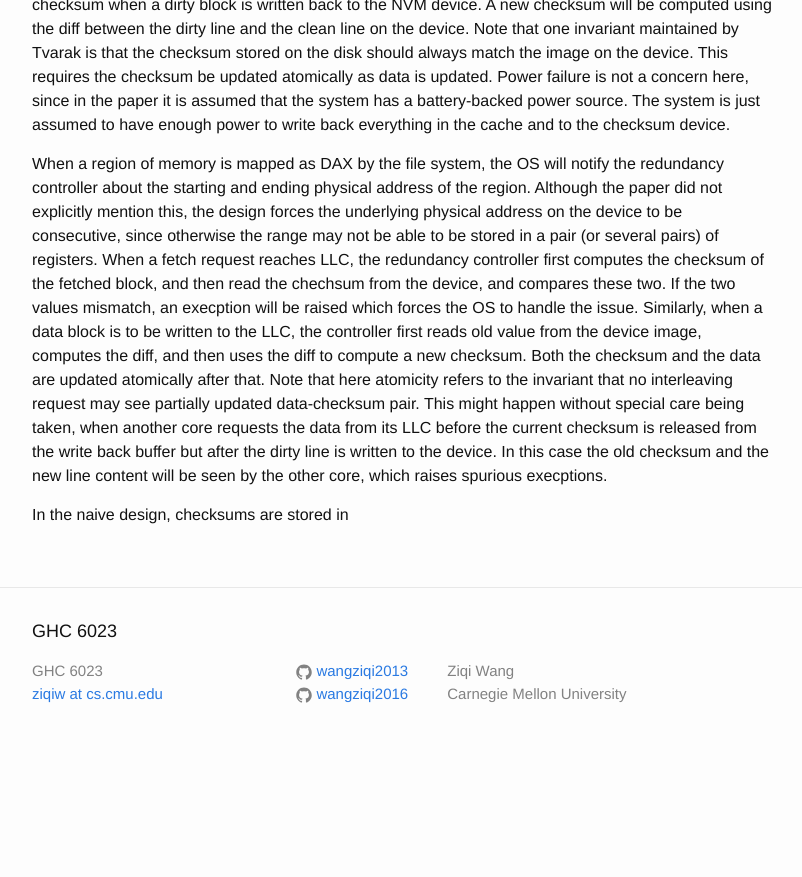
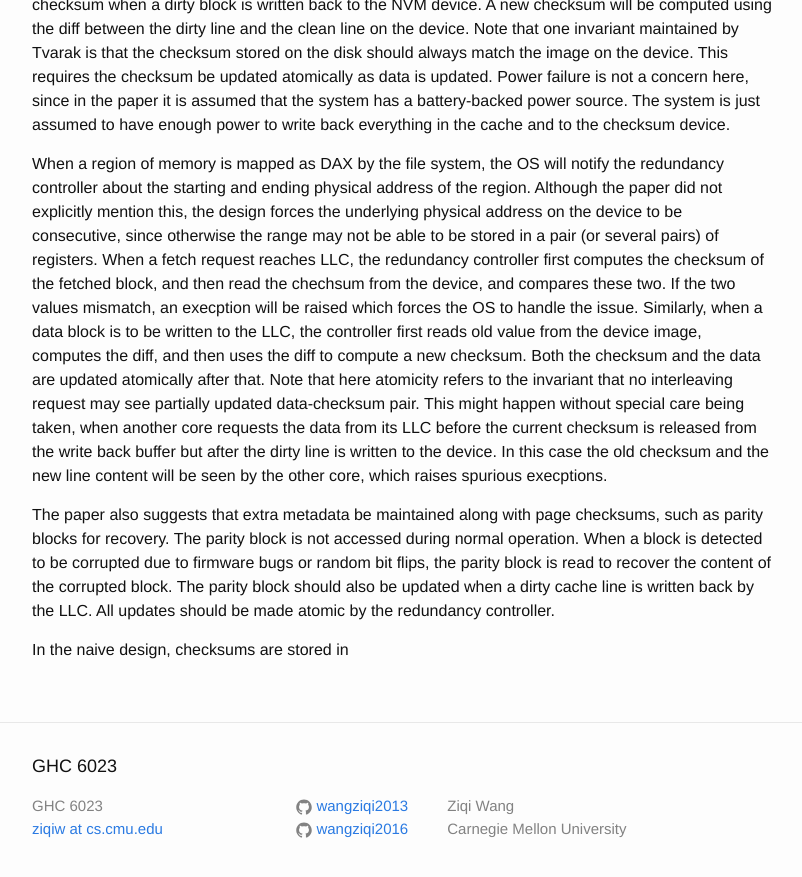
Before and after one commit to wangziqi2013/wangziqi2013.github.io, a Jekyll site: the page built from _posts/2020-01-14-tvrak.markdown, in a window 1280 px wide and 900 px high, scrolled down 940 px. Shown: the top 877 px of the window, without its empty margins (238-1040 px from the left). Built offline with Jekyll 4.4.1, drawn with Linux system fonts in a browser that asks for light colours; before the commit the page ends 1705 px from its top, so only the background shows below that.

Commit message:
Adding parity

```diff
--- a/_posts/2020-01-14-tvrak.markdown
+++ b/_posts/2020-01-14-tvrak.markdown
@@ -47,4 +47,10 @@ special care being taken, when another core requests the data from its LLC befor
 from the write back buffer but after the dirty line is written to the device. In this case the old checksum and the new
 line content will be seen by the other core, which raises spurious execptions.
 
+The paper also suggests that extra metadata be maintained along with page checksums, such as parity blocks for recovery.
+The parity block is not accessed during normal operation. When a block is detected to be corrupted due to firmware bugs
+or random bit flips, the parity block is read to recover the content of the corrupted block. The parity block should
+also be updated when a dirty cache line is written back by the LLC. All updates should be made atomic by the redundancy
+controller.
+
 In the naive design, checksums are stored in
```
